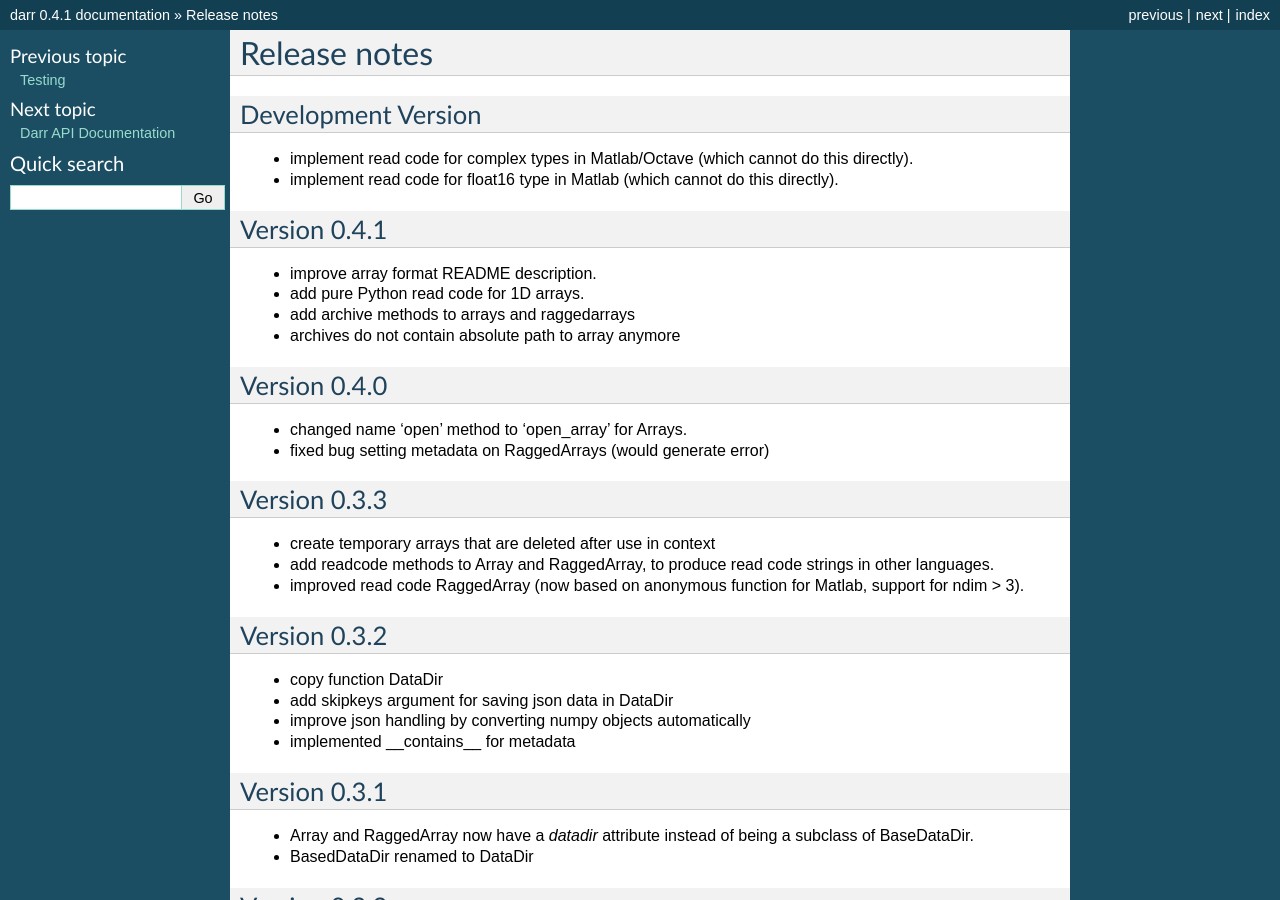
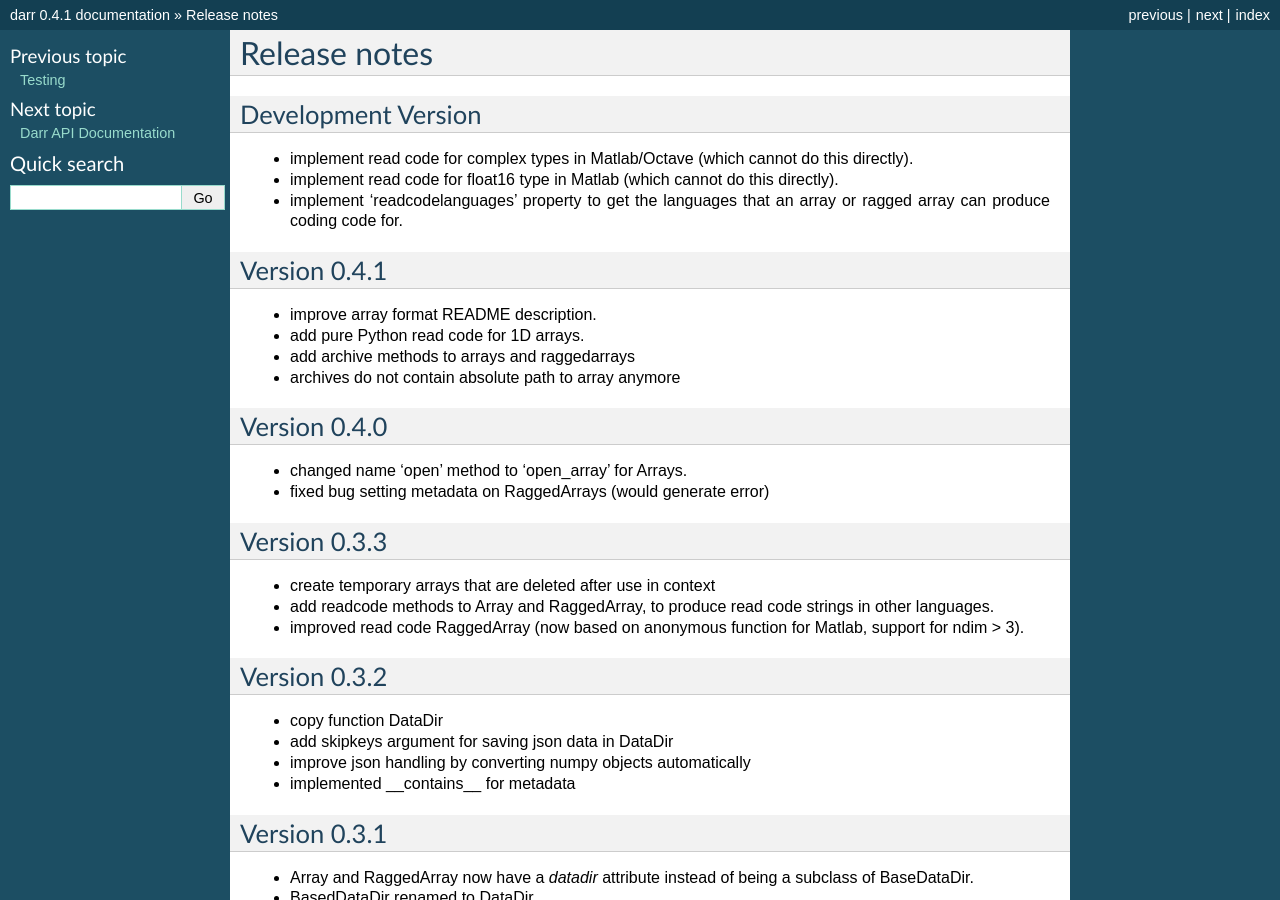
Before and after one commit to gbeckers/Darr, a Sphinx documentation site: the page built from docs/releasenotes.rst, in a window 1280 px wide and 900 px high. Built offline with Sphinx 7.4.7, drawn with Linux system fonts in a browser that asks for light colours.

Commit message:
mention readcodelanguages property implementation

```diff
--- a/docs/releasenotes.rst
+++ b/docs/releasenotes.rst
@@ -7,6 +7,8 @@ Development Version
   this directly).
 - implement read code for float16 type in Matlab (which cannot do
   this directly).
+- implement 'readcodelanguages' property to get the languages that an array
+  or ragged array can produce coding code for.
 
 Version 0.4.1
 -------------
```
